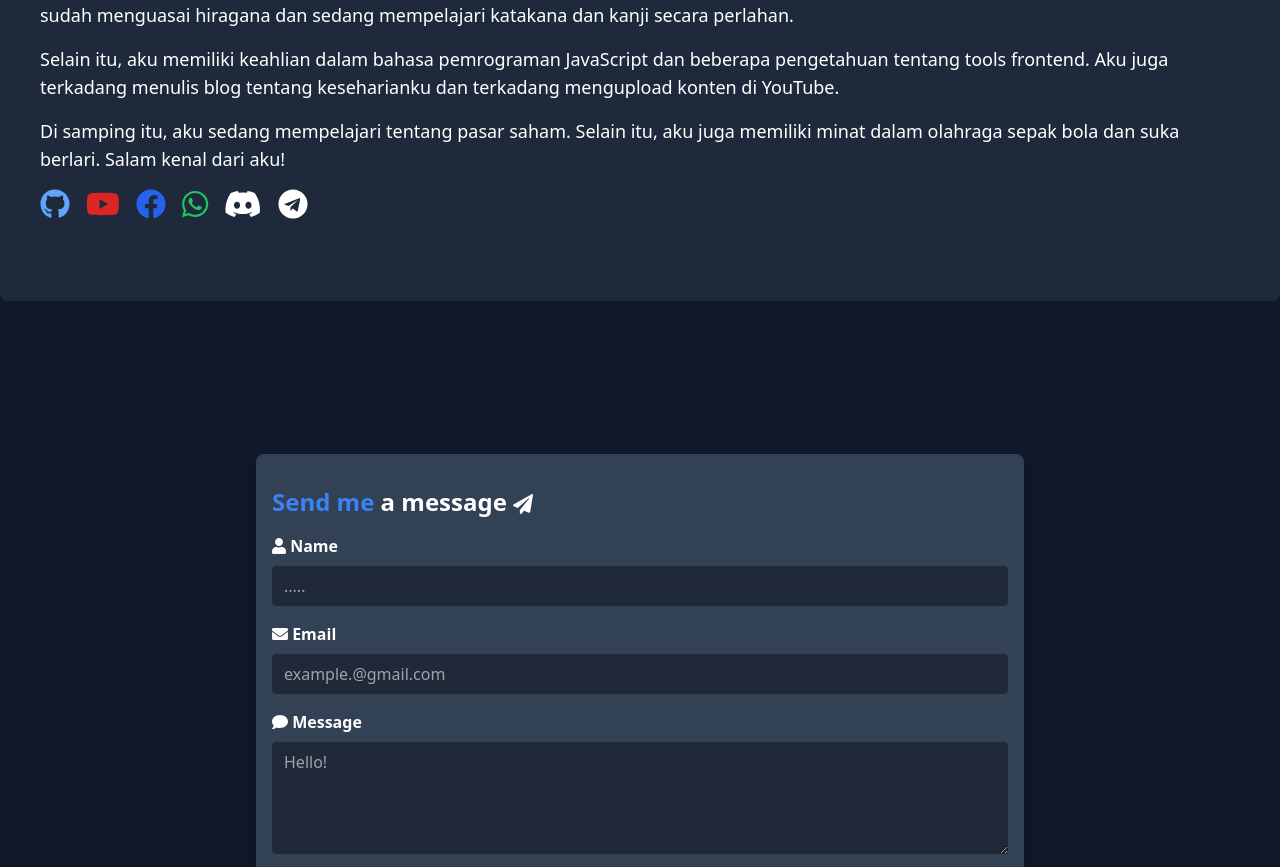
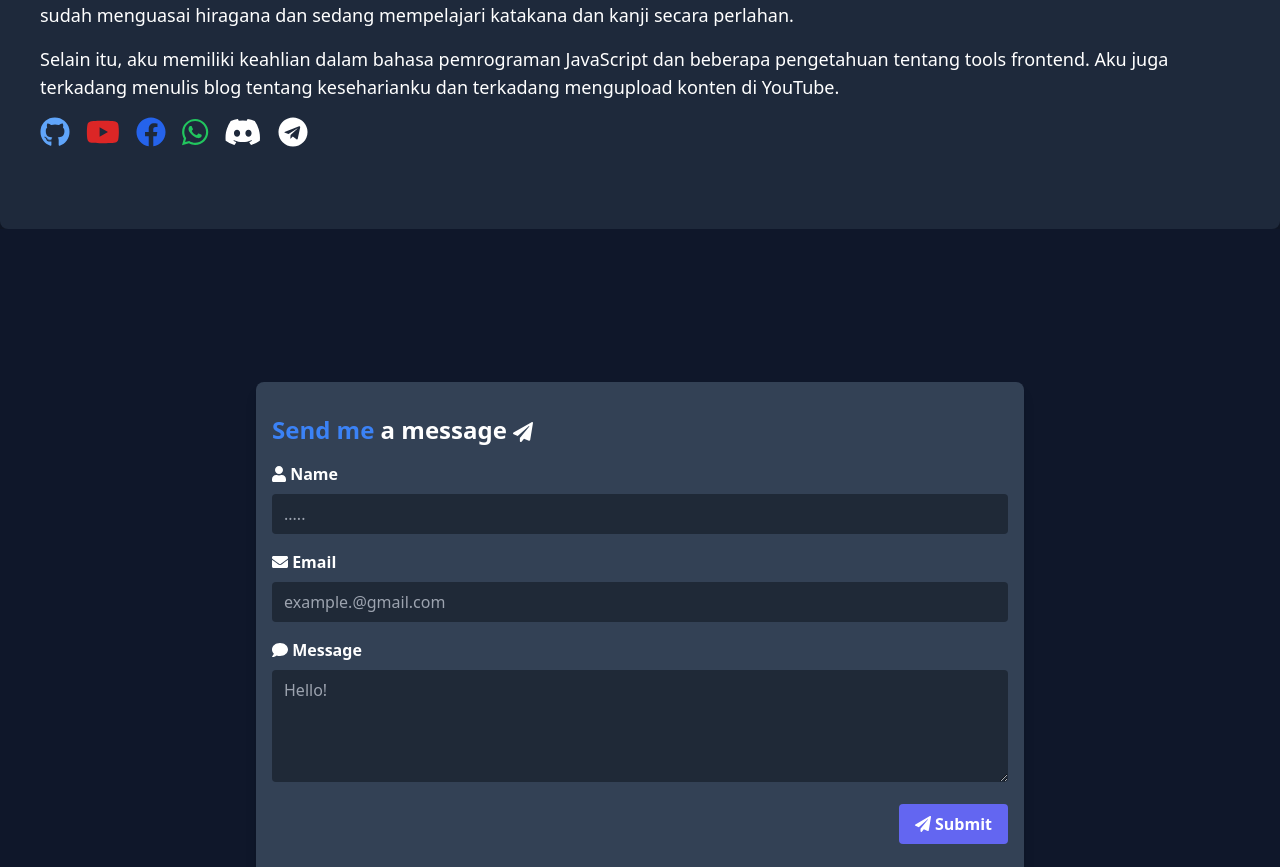
Before and after one commit to Fujitime/Portfolio, a Vue app: page / in a window 1280 px wide. Shown: the part 1007-1874 px from the top of the page. Built offline with nearby package versions, Linux system fonts and the light colour scheme; no server answers; a web font is replaced by a local one.

Commit message:
fix: abouut himitsu dayo

```diff
--- a/src/components/About.vue
+++ b/src/components/About.vue
@@ -22,9 +22,9 @@
         <p class="text-sm lg:text-lg mb-4" >
           Selain itu, aku memiliki keahlian dalam bahasa pemrograman JavaScript dan beberapa pengetahuan tentang tools frontend. Aku juga terkadang menulis blog tentang keseharianku dan terkadang mengupload konten di YouTube.
         </p>
-        <p class="text-sm lg:text-lg mb-4" >
+        <!-- <p class="text-sm lg:text-lg mb-4" >
           Di samping itu, aku sedang mempelajari tentang pasar saham. Selain itu, aku juga memiliki minat dalam olahraga sepak bola dan suka berlari. Salam kenal dari aku!
-        </p>
+        </p> -->
 
         <div>
           <SocialMedia/>
```
